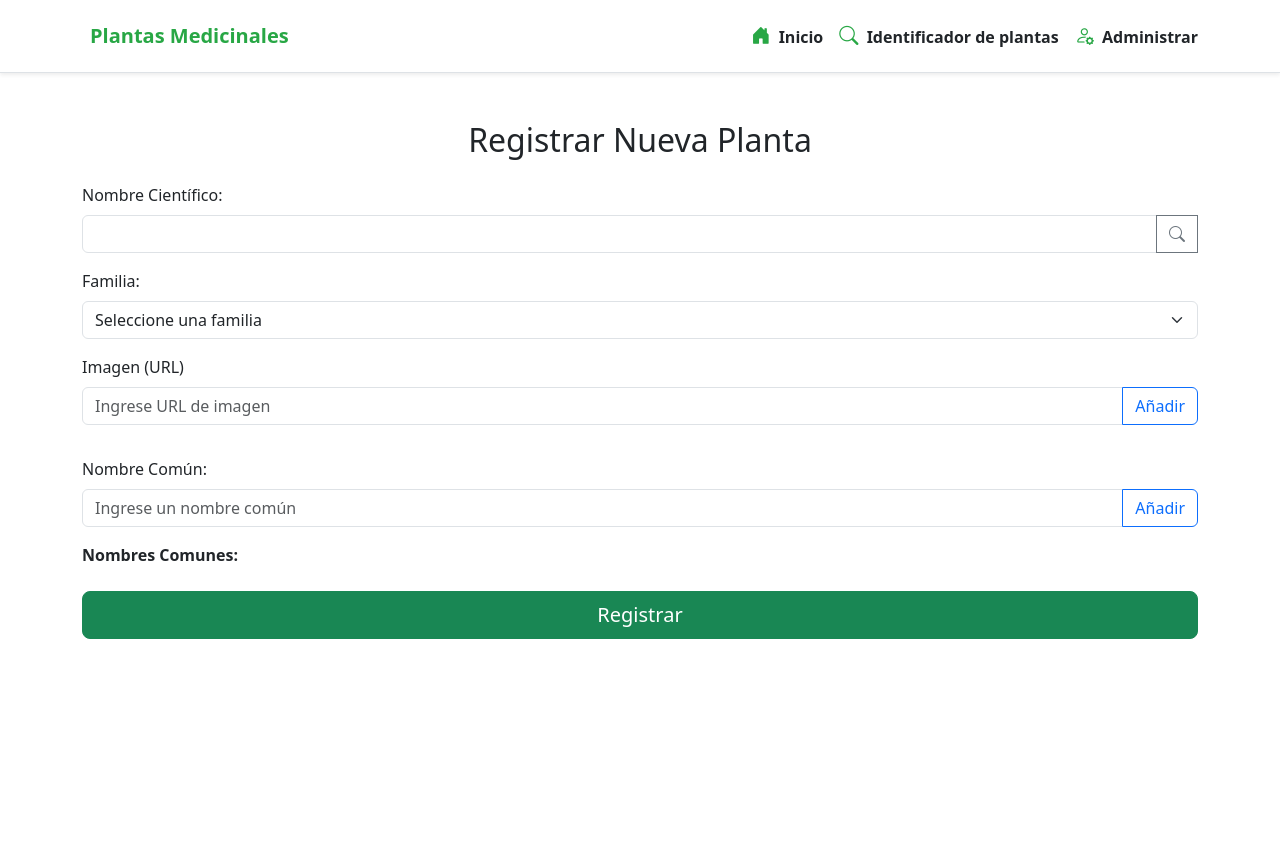
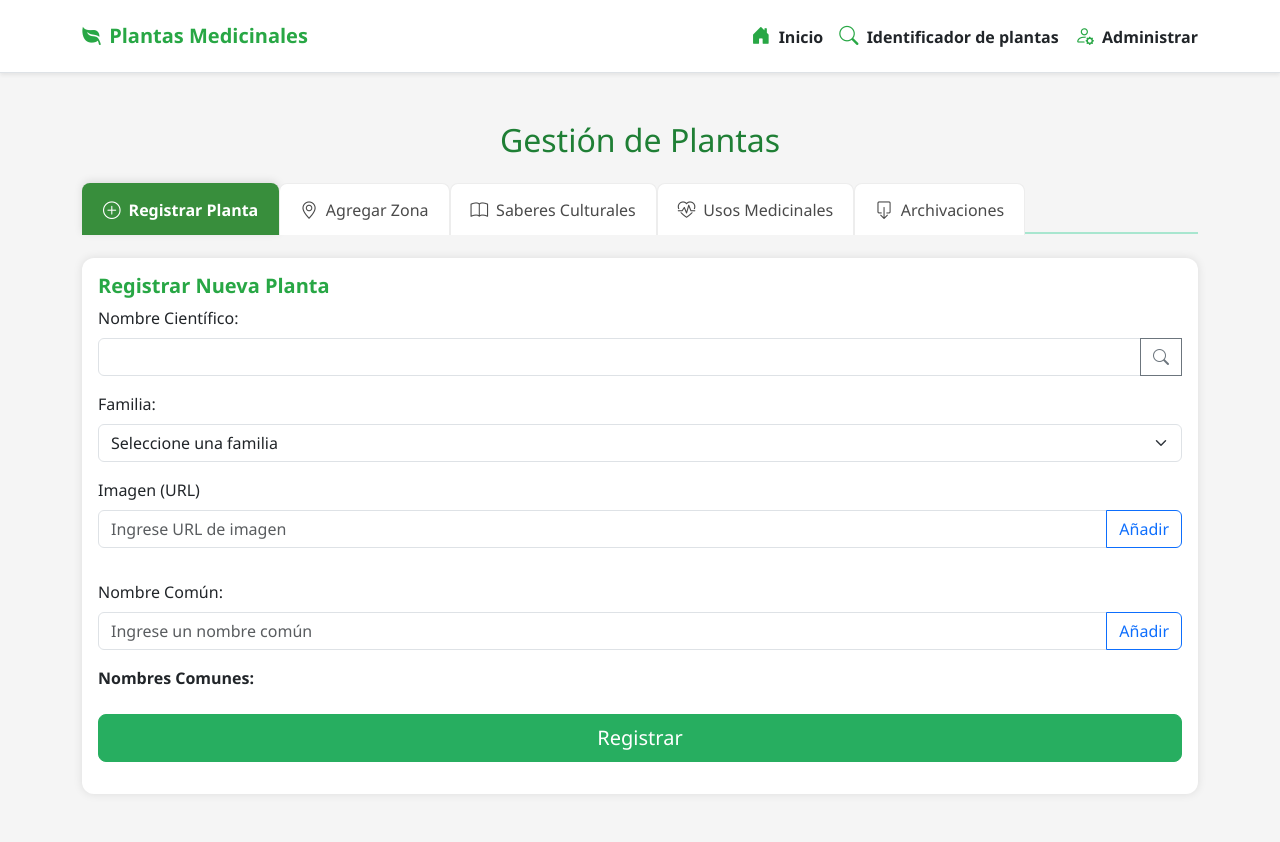
Before and after one commit to Yusurus/Plantas-Medicinales-Ancash, a Flask app: page /modoadmin in a window 1280 px wide. Before the commit the page ends 639 px from the top, so only its background shows below. Run offline with Flask 3, Linux system fonts and the light colour scheme.

Commit message:
relice algunos cambios de diseño en las páginas de registro y visualización de plantas en el registro plantas cree las demas ventanas de registro mejore su css y el el visualizar_plantas solo realice cambios menores

```diff
--- /dev/null
+++ b/static/css/stylesRegistros.css
@@ -0,0 +1,151 @@
+/* Colores base */
+:root {
+  --verde-suave: #8ddb9f;
+  --verde-medio: #28a745 ;
+  --verde-oscuro: #1f7f35 ;
+  --gris-claro: #f5f5f5;
+  --gris-medio: #dddddd;
+  --gris-oscuro: #333333;
+  --blanco: #ffffff;
+  --error: #e74c3c;
+  --success: #27ae60;
+}
+
+body {
+  background-color: var(--gris-claro);
+  font-family: 'Segoe UI', Tahoma, Geneva, Verdana, sans-serif;
+  color: var(--gris-oscuro);
+}
+
+h2 {
+  color: var(--verde-oscuro);
+}
+
+.card {
+  box-shadow: 0 0 10px rgba(0, 0, 0, 0.1);
+  border: none;
+  border-radius: 12px;
+  background-color: var(--blanco);
+}
+
+.card-title {
+  color: var(--verde-medio);
+  font-weight: 600;
+}
+
+/* Nav Tabs Styling */
+.nav-tabs {
+    border-bottom: 2px solid #a8e6cf; /* Light green border */
+    margin-bottom: 1.5rem;
+}
+
+.nav-tabs .nav-item {
+    margin-bottom: -2px; /* Overlap border for active tab */
+}
+
+.nav-tabs .nav-link {
+    color: #4a4a4a;
+    background-color: #ffffff; /* Very light green tab background */
+    border: 1px solid #ededed; /* Light green border */
+    border-bottom: none;
+    border-top-left-radius: 8px;
+    border-top-right-radius: 8px;
+    padding: 0.75rem 1.25rem;
+    transition: all 0.3s ease-in-out;
+    font-weight: 500;
+    display: flex;
+    align-items: center;
+    gap: 0.5rem; /* Space between icon and text */
+}
+
+.nav-tabs .nav-link i {
+    font-size: 1.1em;
+}
+
+.nav-tabs .nav-link:hover {
+    color: #00796b; /* Darker green on hover */
+    background-color: #c8e6c9; /* Slightly darker green background on hover */
+    border-color: #a8e6cf;
+    transform: translateY(-2px); /* Subtle lift effect */
+}
+
+.nav-tabs .nav-link.active {
+    color: #ffffff;
+    background-color: #388e3c; /* Stronger green for active tab */
+    border-color: #388e3c;
+    border-bottom-color: transparent; /* Hide bottom border for active tab */
+    font-weight: 600;
+    box-shadow: 0 -2px 8px rgba(0, 0, 0, 0.1);
+}
+
+.btn-outline-primary,
+.btn-outline-secondary {
+  border-radius: 6px;
+}
+
+.btn-outline-primary:hover,
+.btn-outline-secondary:hover {
+  background-color: var(--verde-medio);
+  color: white;
+  border-color: var(--verde-medio);
+}
+
+input:focus,
+select:focus,
+button:focus {
+  box-shadow: 0 0 5px var(--verde-medio);
+  border-color: var(--verde-medio);
+}
+
+#contenedorImagenes img {
+  height: 80px;
+  border-radius: 8px;
+  border: 2px solid var(--verde-suave);
+  object-fit: cover;
+}
+
+#listaNombresComunes li {
+  background-color: var(--verde-suave);
+  color: var(--gris-oscuro);
+  border-radius: 6px;
+}
+
+.spinner-border {
+  width: 2rem;
+  height: 2rem;
+}
+
+.alert-danger {
+  background-color: #f8d7da;
+  color: #721c24;
+  border: 1px solid #f5c6cb;
+}
+
+.btn-success {
+  background-color: var(--success);
+  border-color: var(--success);
+}
+
+.btn-success:hover {
+  background-color: #1f8a51;
+  border-color: #1f8a51;
+}
+
+.text-success {
+  color: var(--success) !important;
+}
+
+/* Responsive tweaks */
+@media (max-width: 576px) {
+  .nav-tabs .nav-link {
+    font-size: 14px;
+  }
+
+  .card-body {
+    padding: 1rem;
+  }
+
+  #contenedorImagenes img {
+    height: 60px;
+  }
+}
--- a/templates/navbar.html
+++ b/templates/navbar.html
@@ -1,6 +1,6 @@
 <nav class="navbar navbar-expand-lg navbar-light bg-white shadow-sm py-3">
   <div class="container">
-    <a class="navbar-brand d-flex align-items-center" href="#">
+    <a class="navbar-brand d-flex align-items-center" href="/">
       <i class="bi bi-leaf-fill me-2"></i> Plantas Medicinales
     </a>
     <div class="ms-auto d-flex align-items-center gap-3">
--- a/templates/registro_plantas.html
+++ b/templates/registro_plantas.html
@@ -7,21 +7,57 @@
   <title>Registrar Planta</title>
   <link rel="icon" type="image/ico" href="/static/img/faviconuwu.ico">
 
-
   <!-- Bootstrap CSS -->
   <link href="https://cdn.jsdelivr.net/npm/bootstrap@5.3.0/dist/css/bootstrap.min.css" rel="stylesheet" />
   <!-- Archivo CSS propio -->
-  <!--<link href="../static/css/stylesRegistroPlantas.css" rel="stylesheet" />-->
-  <link href="../static/css/stylesVisualizadorPlantas.css" rel="stylesheet" />
-  <link href="https://cdn.jsdelivr.net/npm/bootstrap@5.3.0/dist/css/bootstrap.min.css" rel="stylesheet" />
-  <link href="https://cdn.jsdelivr.net/npm/bootstrap-icons@1.10.5/font/bootstrap-icons.css" rel="stylesheet">
+  <link href="../static/css/stylesNavbar.css" rel="stylesheet" />
+  <link href="../static/css/stylesRegistros.css" rel="stylesheet" />
+  <link href="https://cdn.jsdelivr.net/npm/bootstrap-icons/font/bootstrap-icons.css" rel="stylesheet">
 </head>
 
 <body>
   {% include 'navbar.html' %}
 
   <div class="container my-5">
-    <h2 class="mb-4 text-center">Registrar Nueva Planta</h2>
+    <h2 class="mb-4 text-center">Gestión de Plantas</h2>
+
+    <!-- Nav tabs -->
+    <ul class="nav nav-tabs" id="plantaTabs" role="tablist">
+      <li class="nav-item" role="presentation">
+        <button class="nav-link active" id="registro-tab" data-bs-toggle="tab" data-bs-target="#registro" type="button" role="tab" aria-controls="registro" aria-selected="true">
+          <i class="bi bi-plus-circle"></i> Registrar Planta
+        </button>
+      </li>
+      <li class="nav-item" role="presentation">
+        <button class="nav-link" id="zonas-tab" data-bs-toggle="tab" data-bs-target="#zonas" type="button" role="tab" aria-controls="zonas" aria-selected="false">
+          <i class="bi bi-geo-alt"></i> Agregar Zona
+        </button>
+      </li>
+      <li class="nav-item" role="presentation">
+        <button class="nav-link" id="saberes-tab" data-bs-toggle="tab" data-bs-target="#saberes" type="button" role="tab" aria-controls="saberes" aria-selected="false">
+          <i class="bi bi-book"></i> Saberes Culturales
+        </button>
+      </li>
+      <li class="nav-item" role="presentation">
+        <button class="nav-link" id="medicinales-tab" data-bs-toggle="tab" data-bs-target="#medicinales" type="button" role="tab" aria-controls="medicinales" aria-selected="false">
+          <i class="bi bi-heart-pulse"></i> Usos Medicinales
+        </button>
+      </li>
+      <li class="nav-item" role="presentation">
+        <button class="nav-link" id="archivacion-tab" data-bs-toggle="tab" data-bs-target="#archivaciones" type="button" role="tab" aria-controls="archivaciones" aria-selected="false">
+          <i class="bi bi-box-arrow-down"></i> Archivaciones
+        </button>
+      </li>
+    </ul>
+
+    <!-- Tab panes -->
+    <div class="tab-content mt-4" id="plantaTabContent">
+
+      <!-- Pestaña 1: Registro planta-->
+      <div class="tab-pane fade show active" id="registro" role="tabpanel" aria-labelledby="registro-tab">
+        <div class="card">
+          <div class="card-body">
+            <h5 class="card-title">Registrar Nueva Planta</h5>
 
             <form id="plantaForm" enctype="multipart/form-data" method="POST" class="needs-validation" novalidate>
 
@@ -30,20 +66,21 @@
                 <div class="input-group">
                   <input type="text" class="form-control" id="nombreCientifico" name="nombreCientifico" required />
                   <button class="btn btn-outline-secondary" type="button" id="buscarPlantnetBtn" title="Buscar en PlantNet">
-            <i class="bi bi-search"></i> </button>
+                    <i class="bi bi-search"></i>
+                  </button>
                   <div class="invalid-feedback">
                     Por favor, ingrese el nombre científico.
                   </div>
                 </div>
               </div>
+
               <div id="loadingPlantnet" class="hidden text-center mt-3 text-success d-none">
                 <div class="spinner-border text-success" role="status">
                   <span class="visually-hidden">Cargando...</span>
                 </div>
                 Buscando en PlantNet...
               </div>
-      <div id="errorPlantnet" class="hidden alert alert-danger mt-3 d-none" role="alert">
-      </div>
+              <div id="errorPlantnet" class="hidden alert alert-danger mt-3 d-none" role="alert"></div>
 
               <div class="mb-3">
                 <label for="nomFamilia" class="form-label">Familia:</label>
@@ -95,10 +132,67 @@
 
             <p id="mensaje" class="mt-3 text-center text-success">{{ mensaje if mensaje }}</p>
           </div>
+        </div>
+      </div>
 
-  <!-- Bootstrap JS (opcional para validaciones, componentes y para el navbar.html) -->
+      <!-- Pestaña 2: Agregar Zona -->
+      <div class="tab-pane fade" id="zonas" role="tabpanel" aria-labelledby="zonas-tab">
+        <div class="card">
+          <div class="card-body">
+            <h5 class="card-title">Agregar Zona a Planta Existente</h5>
+
+          </div>
+        </div>
+      </div>
+
+      <!-- Pestaña 3: Saberes Culturales -->
+      <div class="tab-pane fade" id="saberes" role="tabpanel" aria-labelledby="saberes-tab">
+        <div class="card">
+          <div class="card-body">
+            <h5 class="card-title">Saberes Culturales y Tradicionales</h5>
+
+          </div>
+        </div>
+      </div>
+
+      <!-- Pestaña 4: Usos Medicinales -->
+      <div class="tab-pane fade" id="medicinales" role="tabpanel" aria-labelledby="medicinales-tab">
+        <div class="card">
+          <div class="card-body">
+            <h5 class="card-title">Usos Medicinales</h5>
+
+          </div>
+        </div>
+      </div>
+
+      <!-- Pestaña 5: Archivaciones -->
+      <div class="tab-pane fade" id="archivaciones" role="tabpanel" aria-labelledby="archivacion-tab">
+        <div class="card">
+          <div class="card-body">
+            <h5 class="card-title">Archivaciones</h5>
+
+          </div>
+        </div>
+      </div>
+
+    </div>
+  </div>
+
+  <!-- Bootstrap JS -->
   <script src="https://cdn.jsdelivr.net/npm/bootstrap@5.3.0/dist/js/bootstrap.bundle.min.js"></script>
   <script src="../static/js/regsitroPlanta.js"></script>
+
+  <script>
+    // Función para cargar plantas existentes
+    function cargarPlantasExistentes() {
+      // Esta función debería hacer una petición AJAX para obtener las plantas
+      // y poblar los selects de las otras pestañas
+      console.log("Cargando plantas existentes...");
+    }
+
+    // Cargar plantas al inicializar
+    document.addEventListener('DOMContentLoaded', cargarPlantasExistentes);
+  </script>
 </body>
 
 </html>
--- a/templates/visualizar_plantas.html
+++ b/templates/visualizar_plantas.html
@@ -7,7 +7,6 @@
   <!-- Icono de pagina -->
   <link rel="icon" type="image/ico" href="/static/img/faviconuwu.ico">
   <!-- Bootstrap CSS -->
-  <link href="https://cdn.jsdelivr.net/npm/bootstrap-icons@1.10.5/font/bootstrap-icons.css" rel="stylesheet">
   <link rel="stylesheet" href="../static/css/stylesVisualizadorPlantas.css">
   <!-- Diseño del navbar -->
   <link rel="stylesheet" href="../static/css/stylesNavbar.css">
```
Lines whose indentation alone changed are shown as unchanged.
